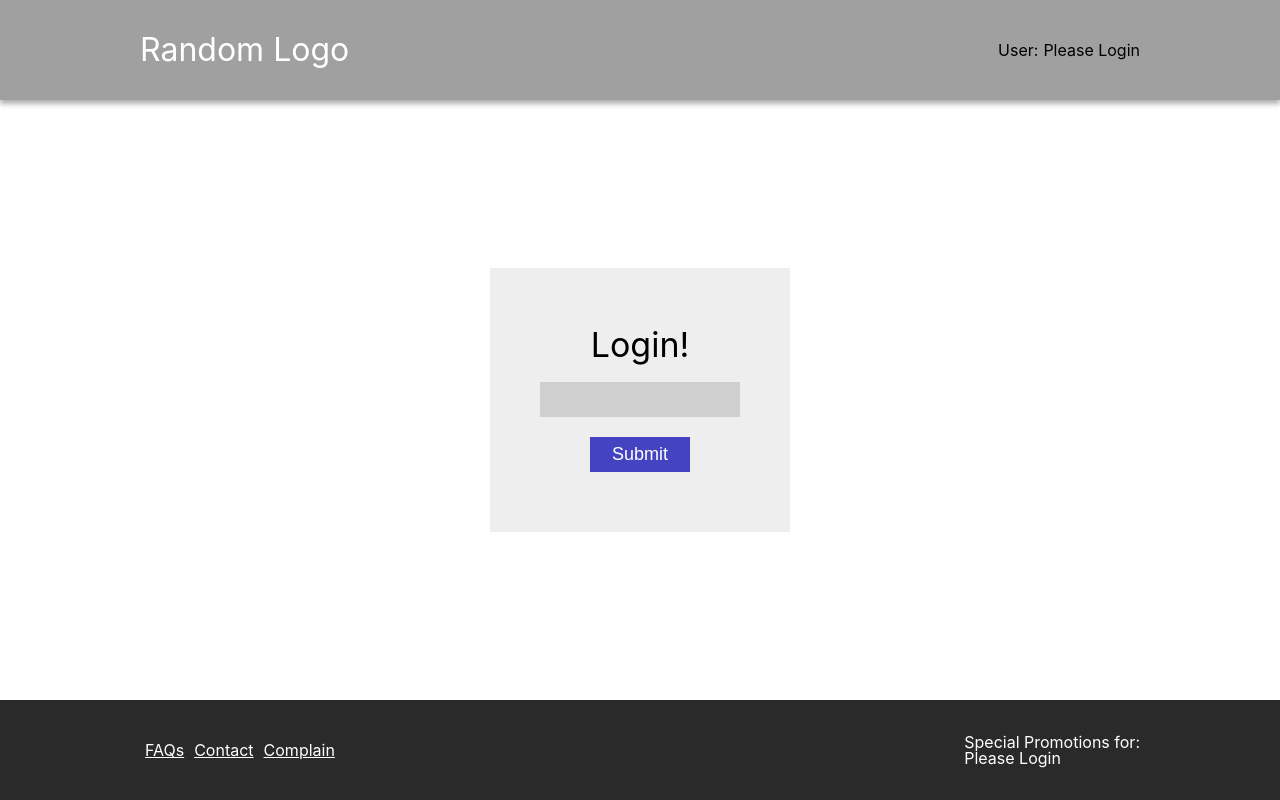
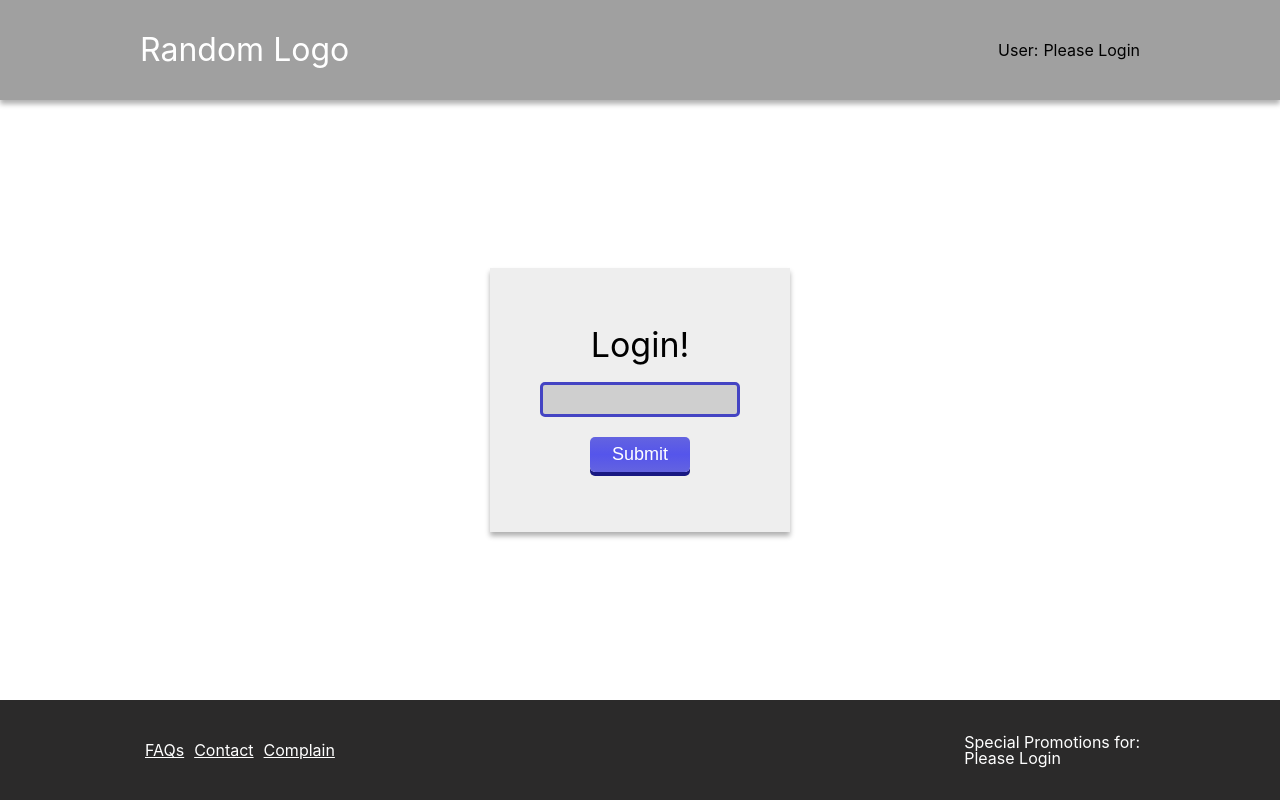
Before and after one commit to joshborup/redux-wpx9, a React (Create React App) app: page / in a window 1280 px wide. Built offline with nearby package versions, Linux system fonts and the light colour scheme.

Commit message:
updated css

```diff
--- a/src/App.css
+++ b/src/App.css
@@ -56,17 +56,37 @@ footer a {
 button {
 	width: 100px;
 	height: 35px;
-	background: rgb(68, 68, 195);
+	background: linear-gradient(
+		rgb(99, 99, 224),
+		rgb(85, 85, 235),
+		rgb(99, 99, 224)
+	);
 	color: white;
 	border: none;
 	font-size: 18px;
+	cursor: pointer;
+	border-radius: 5px;
+	outline: none;
+	box-shadow: 0px 4px 0px rgb(24, 24, 129);
 }
 
+.login-container > div > div {
+	overflow: hidden;
+	height: 45px;
+}
+
+.login-container > div button:active {
+	padding-top: 3px;
+	margin-top: 2px;
+	box-shadow: 0px 1px 0px rgb(24, 24, 129);
+}
 input {
 	width: 200px;
 	height: 35px;
 	font-size: 18px;
-	border: none;
+	border: solid 3px rgb(68, 68, 195);
+	outline: none;
+	border-radius: 5px;
 	background: rgb(207, 207, 207);
 }
 
@@ -95,4 +115,5 @@ h1 {
 .login-container > div {
 	background-color: rgb(238, 238, 238);
 	padding: 50px;
+	box-shadow: 0 4px 5px rgba(0, 0, 0, 0.315);
 }
```
